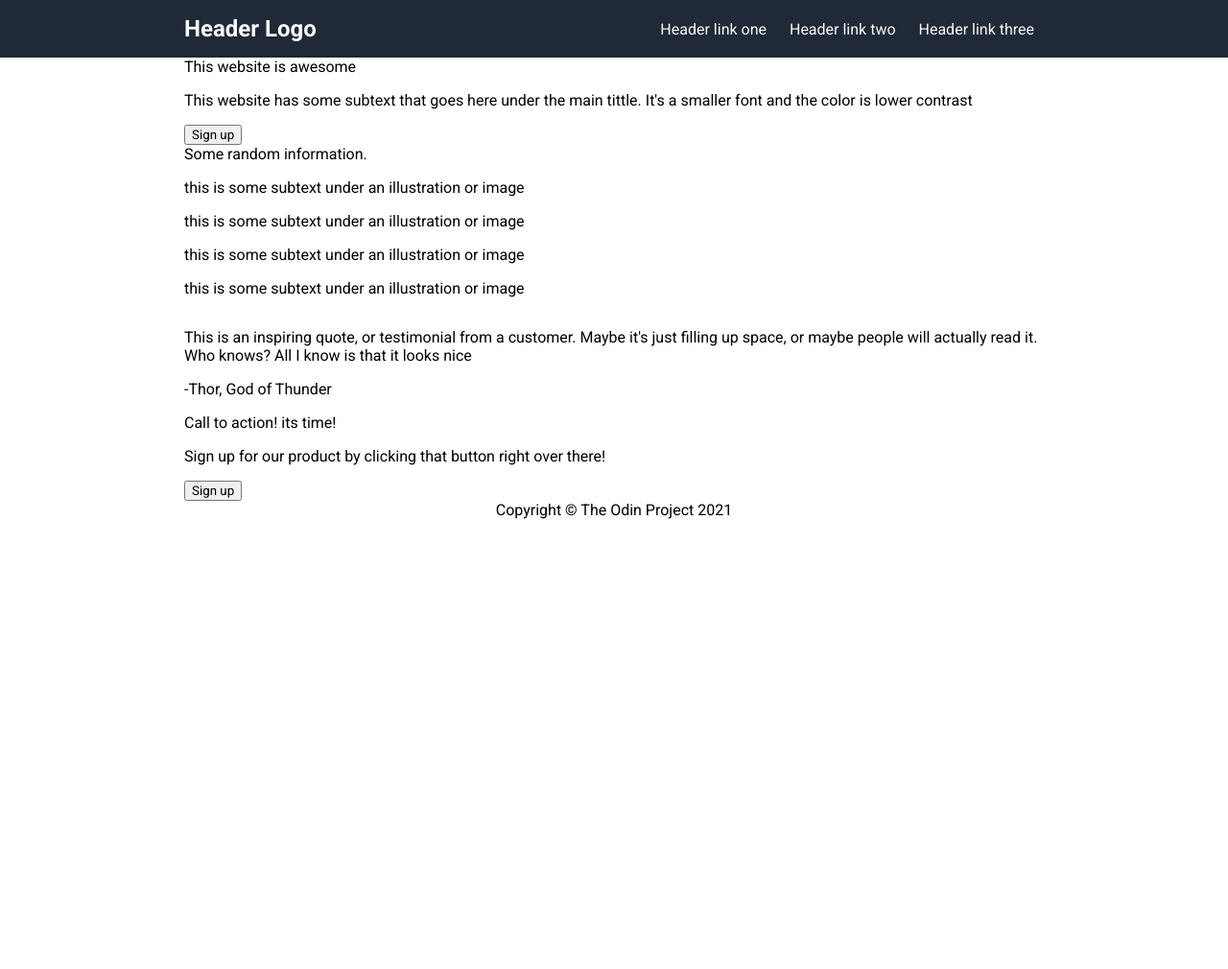
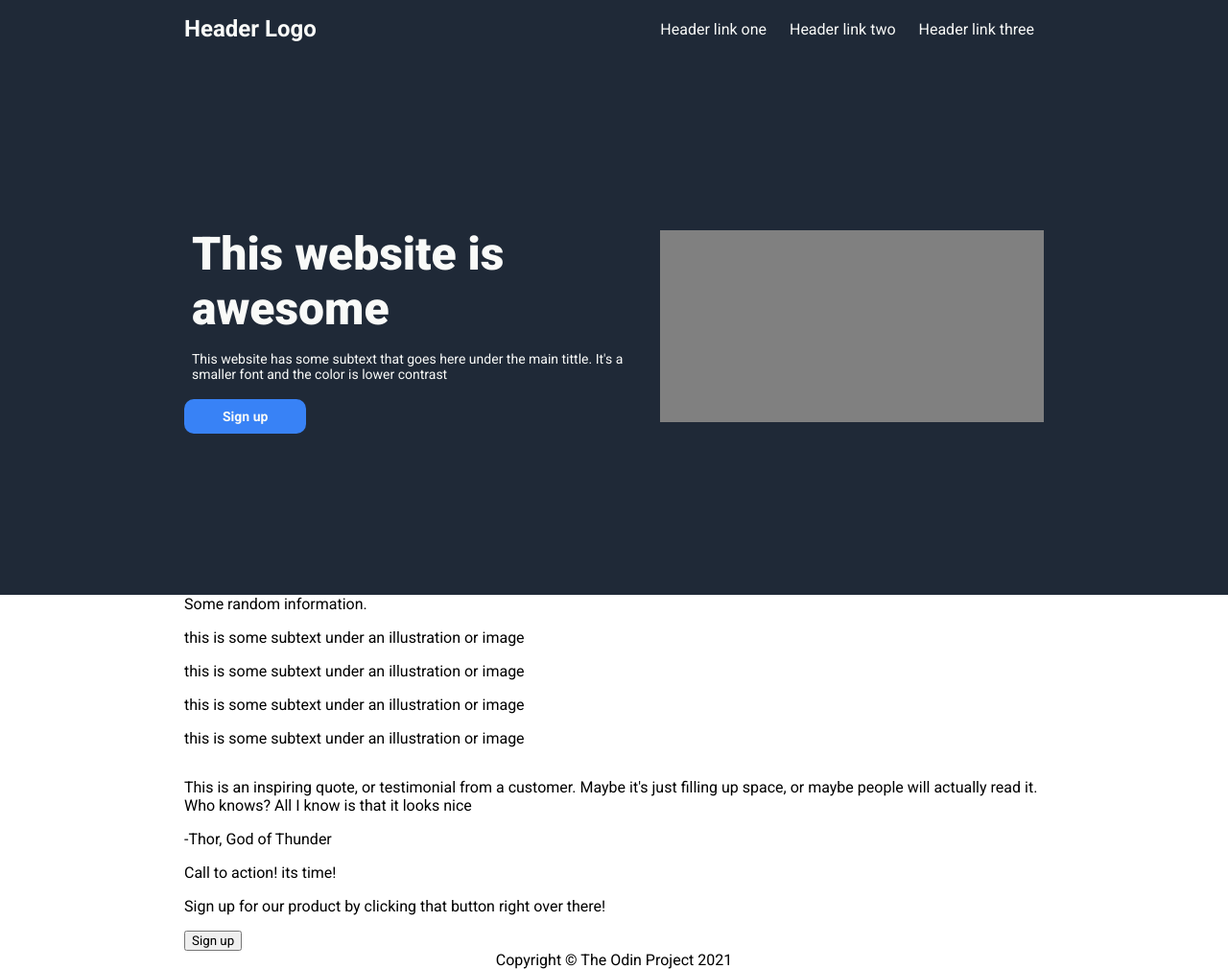
Before and after one commit to afifudin27/odin-landing-page, a plain HTML site: page index.html in a window 1280 px wide. Shown: the whole page at 96% size. Before the commit the page ends 800 px from the top, so only its background shows below. Drawn offline with Linux system fonts and the light colour scheme.

Commit message:
style hero section

```diff
--- a/assets/styles/style.css
+++ b/assets/styles/style.css
@@ -52,3 +52,59 @@ header{
 main{
     flex-direction: column;
 }
+
+.hero{
+    width: 70vw;
+    height: 70vh;
+    display: flex;
+
+    align-items: center;
+    justify-content: center;
+    gap: 16px;
+}
+
+.hero-wrapper{
+    background-color: #1f2937;
+    width: 100vw;
+}
+
+.hero-wrapper *{
+    margin: 0 auto;
+}
+
+.hero-text{
+    flex-wrap: wrap;
+}
+
+.hero-text *{
+    padding: 8px;
+}
+
+.hero-tittle{
+    font-size: 48px;
+    font-weight: 900;
+    color: #f9faf8;
+}
+
+.hero-subtittle{
+    color: #f9faf8;
+    font-size: 14px;
+    margin-bottom: 10px;
+}
+
+.hero button{
+    background-color: #3882f6;
+    padding: 10px 40px;
+    color: #f9faf8;
+    border: none;
+    border-radius: 10px;
+    font-size: 14px;
+    font-weight: 600;
+}
+
+.hero-img-placeholder{
+    width: 400PX;
+    height: 200px;
+    background-color: gray;
+
+}
--- a/index.html
+++ b/index.html
@@ -19,6 +19,7 @@
         </div>
     </header>
     <main>
+        <div class="hero-wrapper">
             <div class="hero content">
                 <div class="hero-text">
                     <div class="hero-tittle">This website is awesome</div>
@@ -27,6 +28,7 @@
                 </div>
                 <div class="hero-img">
                     <div class="hero-img-placeholder"></div>
+                </div>
             </div>
         </div>
         <div class="information content">
```
Lines whose indentation alone changed are shown as unchanged.
